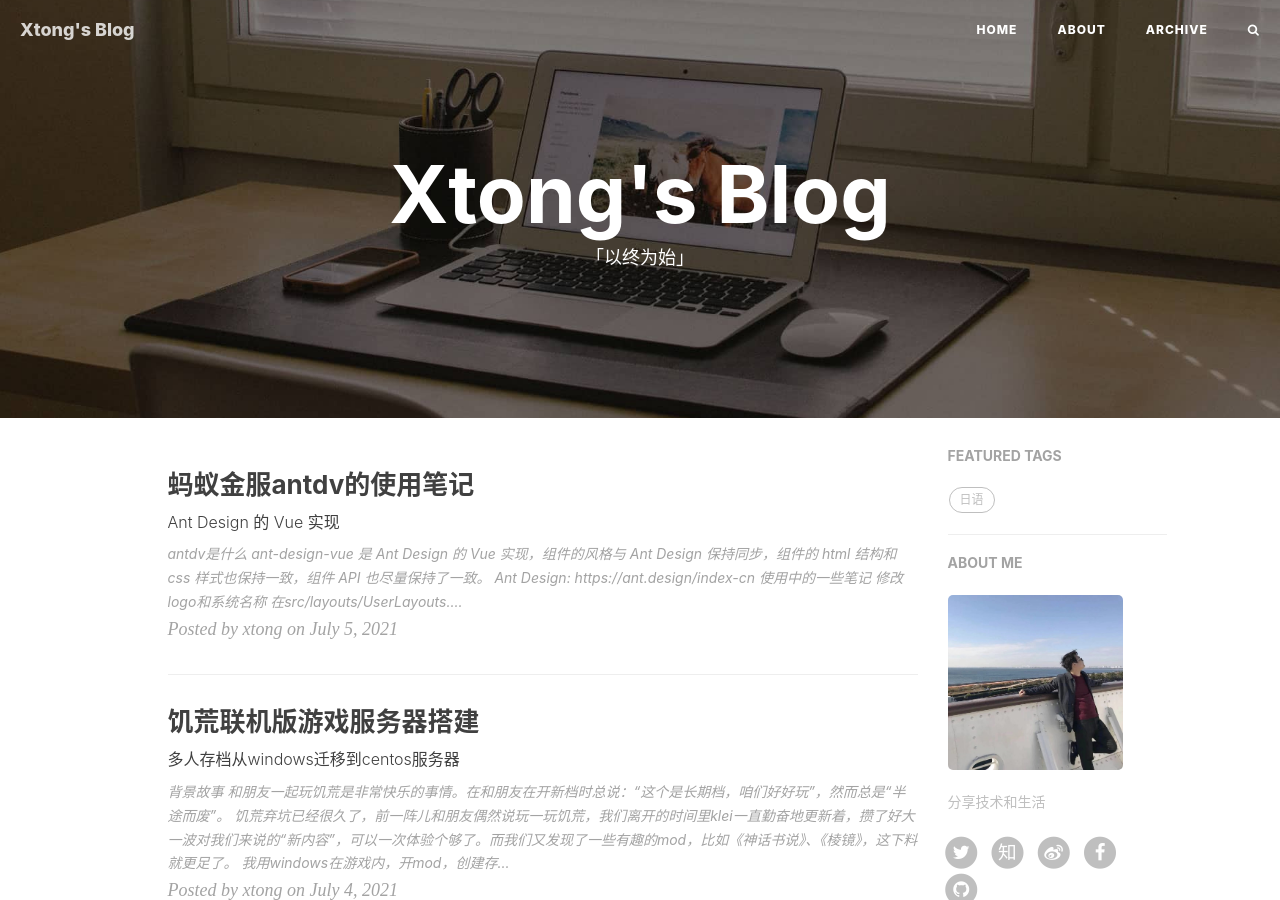
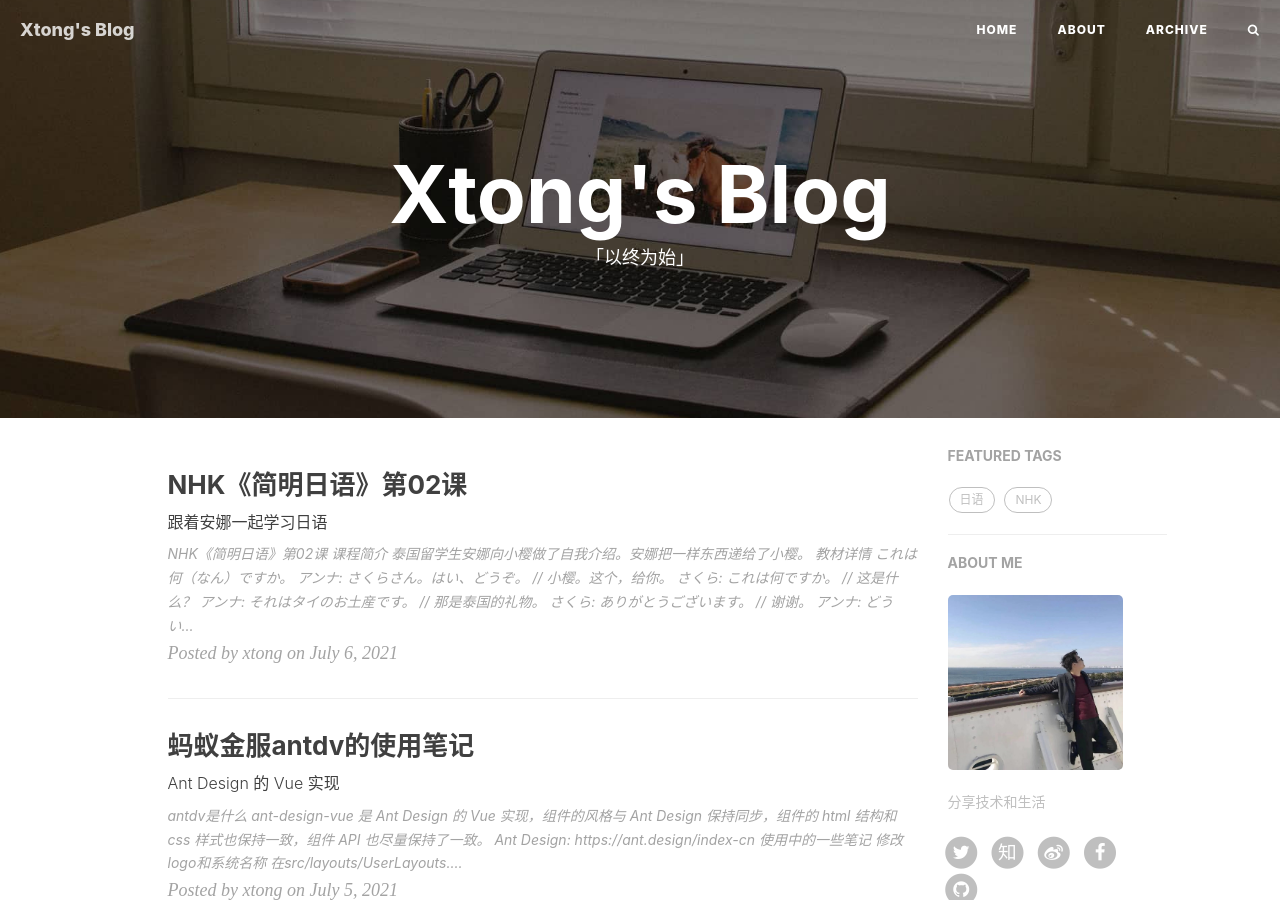
Before and after one commit to tongg112/tongg112.github.io, a Jekyll site: the page built from index.html, in a window 1280 px wide and 900 px high. Built offline with Jekyll 4.4.1, drawn with Linux system fonts in a browser that asks for light colours; nearby versions of some CDN libraries; the list of posts is cut into pages by our own code; comment, search, counter and statistics services are not loaded.

Commit message:
简明日语2

```diff
--- a/_posts/2021-07-03-nhk-1.md
+++ b/_posts/2021-07-03-nhk-1.md
@@ -15,6 +15,7 @@ comments: true
 
 ## 课程简介
 短剧的主人公名叫安娜，是一名来自泰国的留学生，今年20岁。安娜非常喜欢日本的漫画，为了学习日语，正在东京的一所大学留学。在为期一年的留学生活中，安娜通过大学课堂、宿舍生活、购物和旅行等各种体验学习方便实用的日语。
+安娜是泰国留学生。今天，她在大学里和负责照顾她学习和生活的辅助生小樱第一次见面。
 
 原文：https://www.nhk.or.jp/lesson/chinese/learn/story/overview.html
 50音图：https://www.nhk.or.jp/lesson/zh/pdf/textbook_kana_all.pdf
--- /dev/null
+++ b/_posts/2021-07-06-nhk-2.md
@@ -0,0 +1,37 @@
+---
+layout: post
+title:  "NHK《简明日语》第02课"
+subtitle: "跟着安娜一起学习日语"
+author: xtong
+date:   2021-07-06 21:20:42 +0800
+catalog: true
+tags: [NHK, 日语]
+header-img: "img/about-bg-walle.jpg"
+comments: true
+---
+
+# NHK《简明日语》第02课
+## 课程简介
+泰国留学生安娜向小樱做了自我介绍。安娜把一样东西递给了小樱。
+## 教材详情
+
+### これは何（なん）ですか。
+- アンナ: さくらさん。はい、どうぞ。 // 小樱。这个，给你。
+- さくら: これは何ですか。 // 这是什么？
+- アンナ: それはタイのお土産です。 // 那是泰国的礼物。
+- さくら: ありがとうございます。 // 谢谢。
+- アンナ: どういたしまして。 // 不客气。
+
+### 语法要点
+名词A の 名词B  // 名词A 的 名词B
+> 「の」是连接名词和名词的助词，在日语里，修饰语放在名词前面。
+例如，「東京（とうきょう）のお土産（みやげ）」（东京的礼物）
+
+教材：https://www.nhk.or.jp/lesson/update/pdf/le2_zh_t.pdf
+## 我的收获
+日语的「か」是助词，放在句尾用升调读，就编程了疑问句。
+「ありがとうございます。」表示感谢，如果收到别人的感谢，可以回一句「どういたしまして。」。
+两个人谈话时，距离说话人近的物品用`これ`指代，距离说话人远的物品用`それ`指代。
+
+## 课程地址
+https://www.nhk.or.jp/lesson/chinese/learn/list/2.html
```
